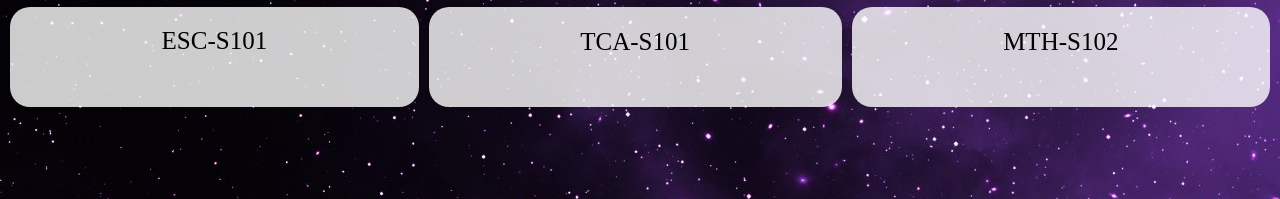
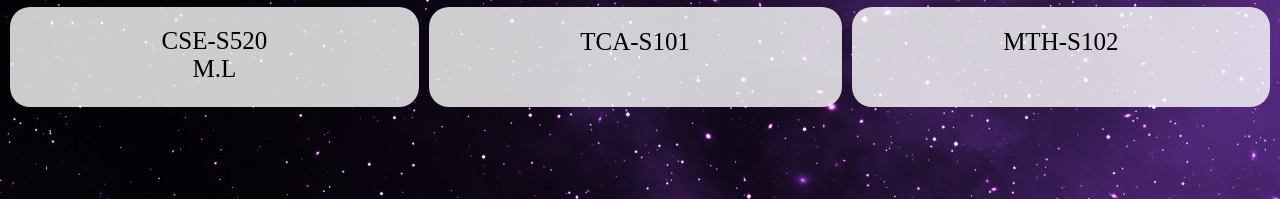
Before and after one commit to bhaskarr103/bhaskarogci, a plain HTML site: page notes.html in a window 1280 px wide. Shown: the part 1079-1278 px from the top of the page. Drawn offline with Linux system fonts and the light colour scheme.

Commit message:
Update notes.html

```diff
--- a/notes.html
+++ b/notes.html
@@ -36,7 +36,7 @@
             <div class="cell"><a href="https://drive.google.com/file/d/11cIye2oXXoRh4a3KRvelIebrJLOk6_f_/view?usp=sharing">CSE-S518</a></div>
             <div class="cell"><a href="https://drive.google.com/file/d/11bWh9RQlAqtB98SZMyjhM9KnVfFW7sP1/view?usp=sharing">CSE-S304</a></div>
             <div class="cell"><a href="https://drive.google.com/file/d/11cSzf4FOJOZS1zSHrGW5bw4vvnb5kxY1/view?usp=sharing">CSE-S308</a></div>
-            <div class="cell">ESC-S101</div>
+            <div class="cell"><a href="https://github.com/bhaskarr103/100-Days-Of-MACHINE-LEARNING-">CSE-S520<br>M.L</a></div>
             <div class="cell">TCA-S101</div>
             <div class="cell">MTH-S102</div>
           </div>
```
